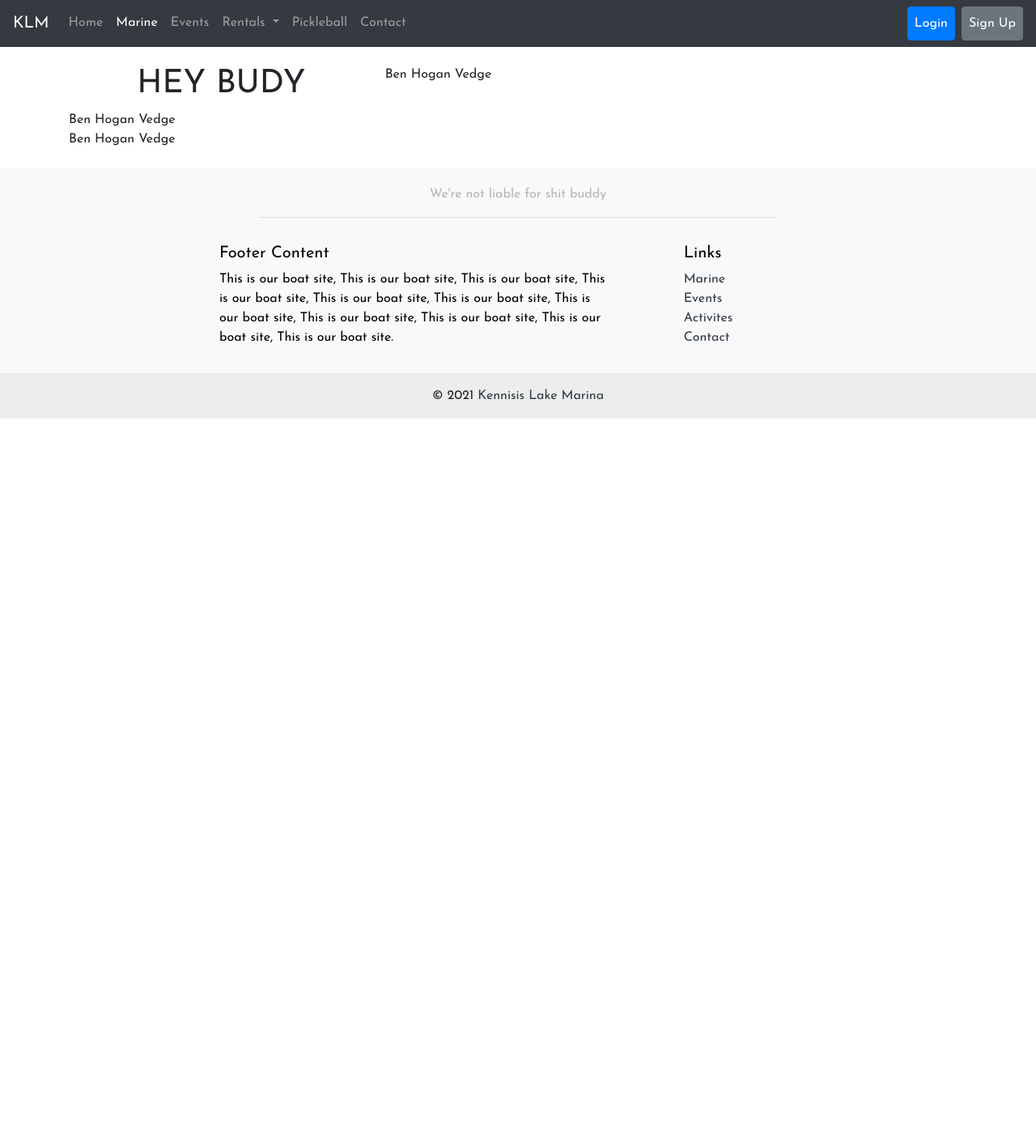
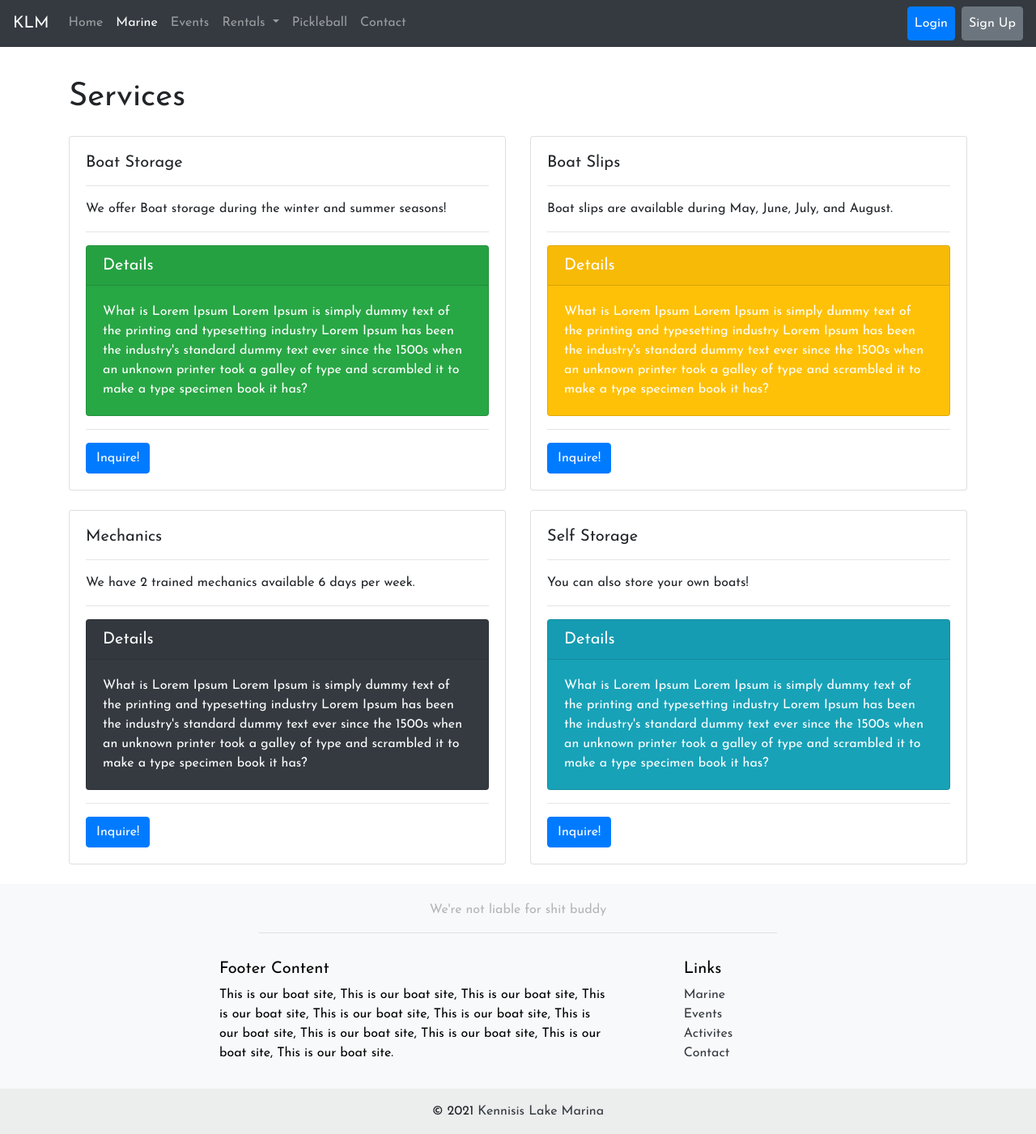
Before and after one commit to jaysondale/boat-rental-app, a Django app: page /marine/ in a window 1280 px wide. Shown: the whole page at 81% size. Before the commit the page ends 517 px from the top, so only its background shows below. Run offline with Django 3.2, Linux system fonts and the light colour scheme; some libraries are stand-ins or nearby versions.

Commit message:
marine page

```diff
--- a/src/boats/templates/boats/marine.html
+++ b/src/boats/templates/boats/marine.html
@@ -4,38 +4,109 @@
 
 {% block main_content %}
 
-<div class="container top-container">
+<div class="container pt-5 ">
 
-	<div class="row pt-4 pl-3">
+	<h1 class="pt-5">
+		Services
+	</h1>
 
-		<div class="col-md-4 col-12 text-center">
-			<h1>HEY BUDY</h1>
+	<div class="row pt-3">
 
+		<div class="col-sm-6">
+			<div class="card">
+				<div class="card-body">
+					<h5 class="card-title">Boat Storage</h5>
+					<hr>
+					<p class="card-text">We offer Boat storage during the winter and summer seasons!</p>
+					<hr>
+					<div class="card text-white bg-success">
+						<h5 class="card-header">Details</h5>
+						<div class="card-body">
+							<div>
+								What is Lorem Ipsum Lorem Ipsum is simply dummy text of the printing and typesetting industry Lorem Ipsum has been the industry's standard dummy text ever since the 1500s when an unknown printer took a galley of type and scrambled it to make a type specimen book it has?
+							</div>
+						</div>
+					</div>
+					<hr>
+					<div>
+						<button type="button" class="btn btn-primary">Inquire!</button>
+					</div>
+				</div>
+			</div>
 		</div>
-
-		<div class="col-3">
-			Ben Hogan Vedge
+		<div class="col-sm-6">
+			<div class="card">
+				<div class="card-body">
+					<h5 class="card-title">Boat Slips</h5>
+					<hr>
+					<p class="card-text">Boat slips are available during May, June, July, and August.</p>
+					<hr>
+					<div class="card text-white bg-warning">
+						<h5 class="card-header">Details</h5>
+						<div class="card-body">
+							<div>
+								What is Lorem Ipsum Lorem Ipsum is simply dummy text of the printing and typesetting industry Lorem Ipsum has been the industry's standard dummy text ever since the 1500s when an unknown printer took a galley of type and scrambled it to make a type specimen book it has?
+							</div>
+						</div>
+					</div>
+					<hr>
+					<div>
+						<button type="button" class="btn btn-primary">Inquire!</button>
+					</div>
+				</div>
+			</div>
 		</div>
 	</div>
 
-	<div class="row">
-		<div class="col">
-			Ben Hogan Vedge
+	<div class="row pt-4">
+
+		<div class="col-sm-6">
+			<div class="card">
+				<div class="card-body">
+					<h5 class="card-title">Mechanics</h5>
+					<hr>
+					<p class="card-text">We have 2 trained mechanics available 6 days per week.</p>
+					<hr>
+					<div class="card text-white bg-dark">
+						<h5 class="card-header">Details</h5>
+						<div class="card-body">
+							<div>
+								What is Lorem Ipsum Lorem Ipsum is simply dummy text of the printing and typesetting industry Lorem Ipsum has been the industry's standard dummy text ever since the 1500s when an unknown printer took a galley of type and scrambled it to make a type specimen book it has?
+							</div>
+						</div>
+					</div>
+					<hr>
+					<div>
+						<button type="button" class="btn btn-primary">Inquire!</button>
+					</div>
+				</div>
+			</div>
+		</div>
+		<div class="col-sm-6">
+			<div class="card">
+				<div class="card-body">
+					<h5 class="card-title">Self Storage</h5>
+					<hr>
+					<p class="card-text">You can also store your own boats!</p>
+					<hr>
+					<div class="card text-white bg-info">
+						<h5 class="card-header">Details</h5>
+						<div class="card-body">
+							<div>
+								What is Lorem Ipsum Lorem Ipsum is simply dummy text of the printing and typesetting industry Lorem Ipsum has been the industry's standard dummy text ever since the 1500s when an unknown printer took a galley of type and scrambled it to make a type specimen book it has?
+							</div>
+						</div>
+					</div>
+					<hr>
+					<div>
+						<button type="button" class="btn btn-primary">Inquire!</button>
+					</div>
+				</div>
+			</div>
 		</div>
 	</div>
 
-	<div class="row">
-		<div class="col">
-			Ben Hogan Vedge
-		</div>
-	</div>
 
 </div>
 
-
-
-
-
-
-
 {% endblock %}
```
